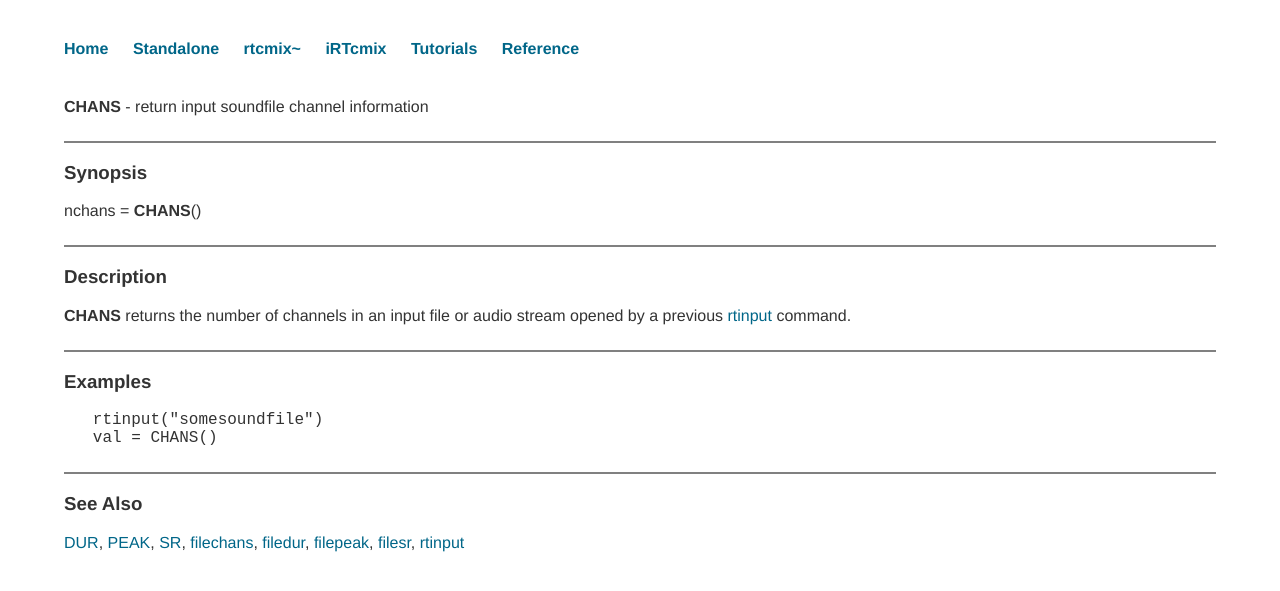
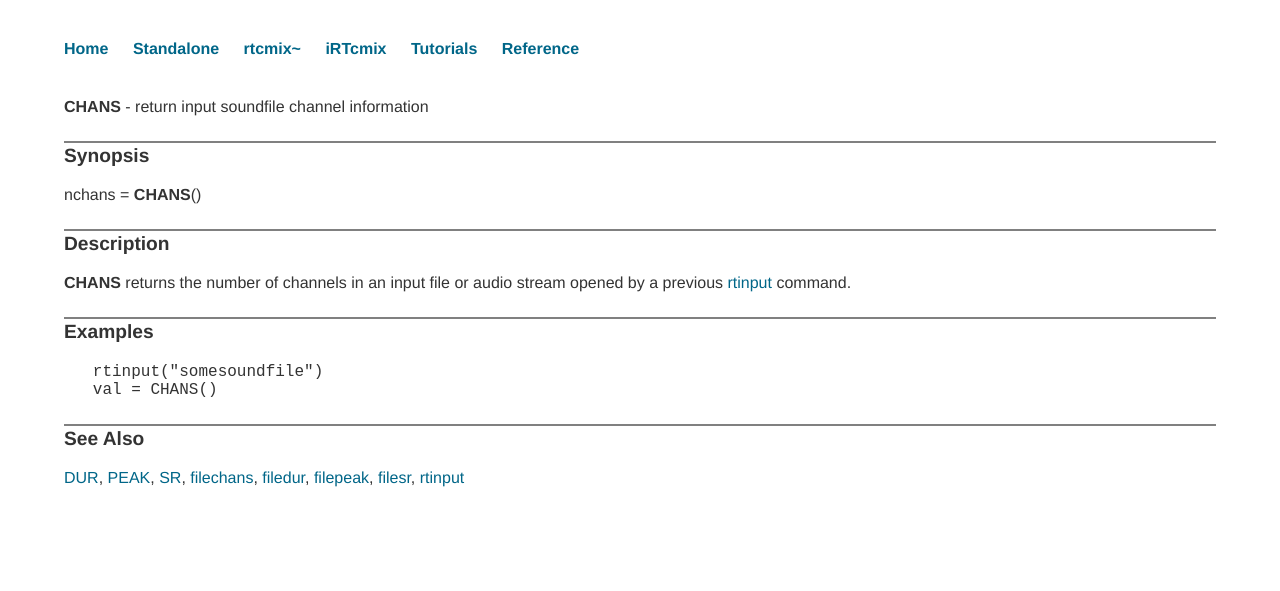
Before and after one commit to RTcmix/rtcmix.github.io, a Jekyll site: the page built from reference/scorefile/CHANS.md, in a window 1280 px wide. Shown: the top 591 px of the page. Built offline with Jekyll 4.4.1, drawn with Linux system fonts in a browser that asks for light colours.

Commit message:
css comment syntax!

```diff
--- a/css/ref.css
+++ b/css/ref.css
@@ -37,10 +37,10 @@ h1 {
 	margin-bottom: 0;
 }
 
-// headings via pandoc
+/* headings via pandoc */
 h3 {
 	font-size: 1.2em;
-	margin-top: 0px;
+	margin-top: 2px;
 }
 
 hr {
```
